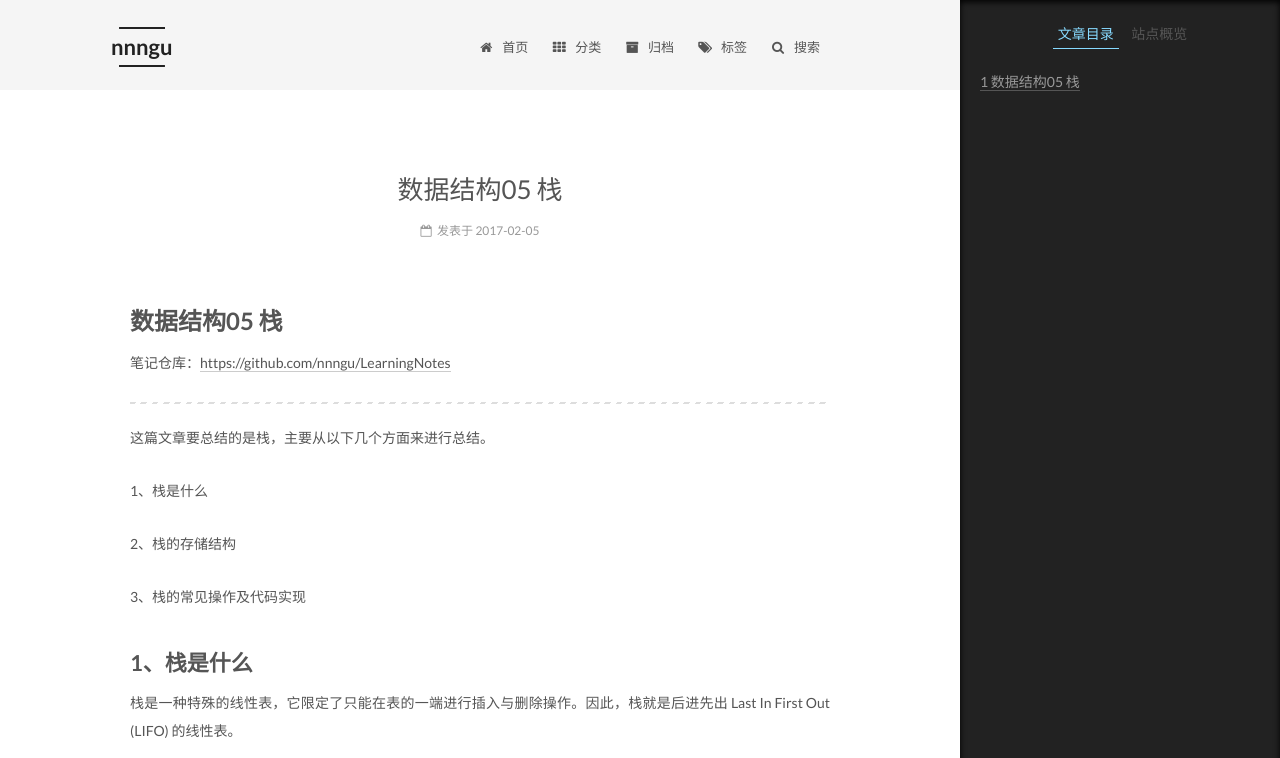
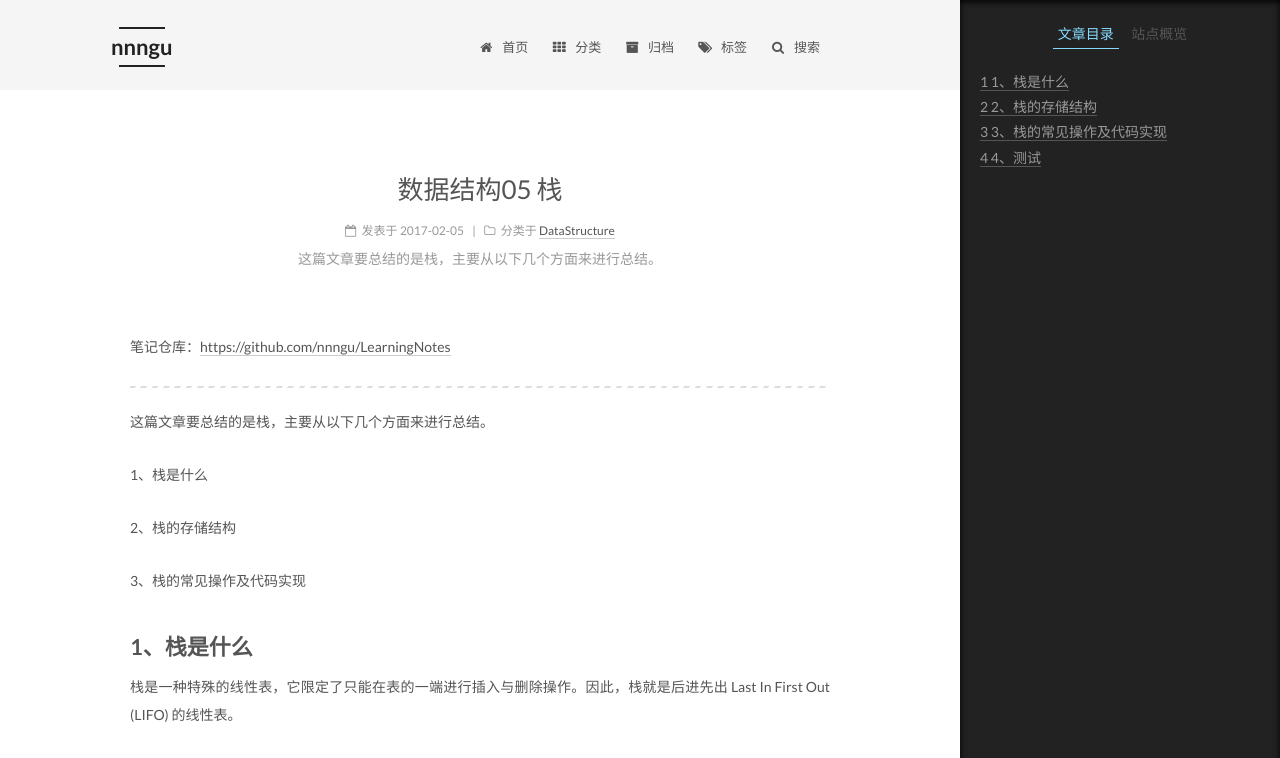
Before and after one commit to nnngu/LearningNotes, a Jekyll site: the page built from _posts/2017-02-05-数据结构05 栈.md, in a window 1280 px wide and 1400 px high. Shown: the top 758 px of the window. Built offline with Jekyll 4.4.1, drawn with Linux system fonts in a browser that asks for light colours.

Commit message:
修改文件: _posts/2017-02-05-数据结构05 栈.md

```diff
--- a/_posts/2017-02-05-数据结构05 栈.md
+++ b/_posts/2017-02-05-数据结构05 栈.md
@@ -1,4 +1,7 @@
-# 数据结构05 栈
+---
+categories: DataStructure
+description: 这篇文章要总结的是栈，主要从以下几个方面来进行总结。
+---
 
 笔记仓库：[https://github.com/nnngu/LearningNotes](https://github.com/nnngu/LearningNotes)
 
```
